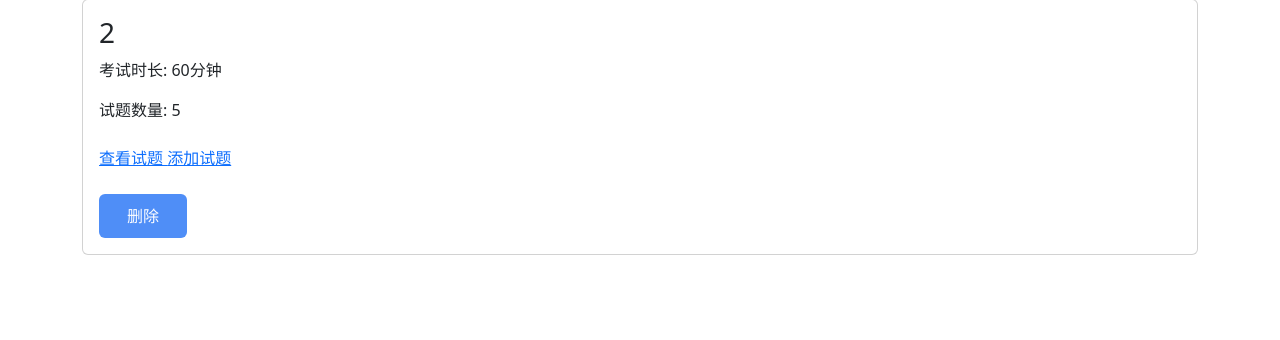
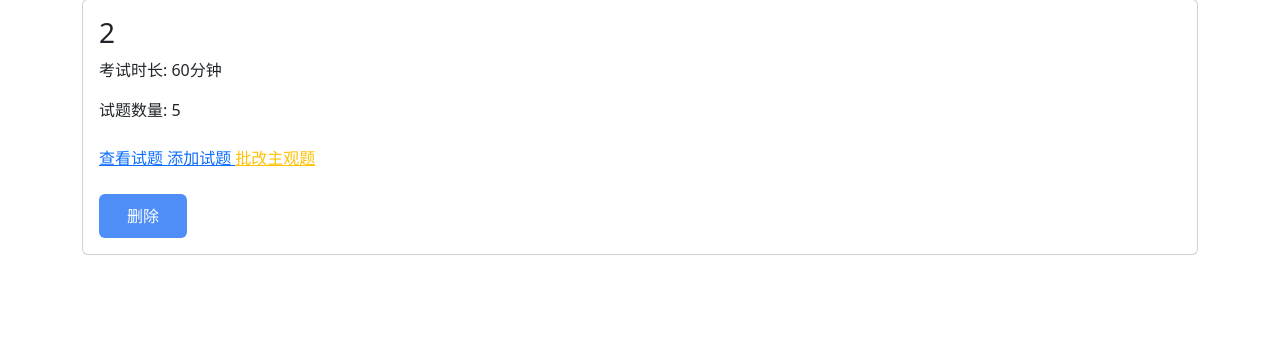
Before and after one commit to City-Empty/new-Software-System-Practice-, a Flask app: page /teacher/course/2/exams in a window 1280 px wide. Shown: the part 205-545 px from the top of the page. Run offline with Flask 3, Linux system fonts and the light colour scheme; a user stored in the database is signed in; data comes from the database, SQL or seed files in the repository.

Commit message:
批改主观题

```diff
--- a/templates/teacher_exam_management.html
+++ b/templates/teacher_exam_management.html
@@ -24,6 +24,10 @@
                 <a href="{{ url_for('add_question', exam_id=exam.id) }}" class="text-sm text-primary">
                     添加试题 <i class="fa fa-plus ml-1"></i>
                 </a>
+                                <!-- 新增：主观题批改入口 -->
+                <a href="{{ url_for('grade_subjective', exam_id=exam.id) }}" class="text-sm text-warning">
+                    批改主观题 <i class="fa fa-edit ml-1"></i>
+                </a>
             </div>
             <div class="mt-4 text-right">
                 <form action="{{ url_for('delete_exam', exam_id=exam.id) }}" method="post" style="display:inline;" onsubmit="return confirm('确定要删除该考试吗？');">
```
